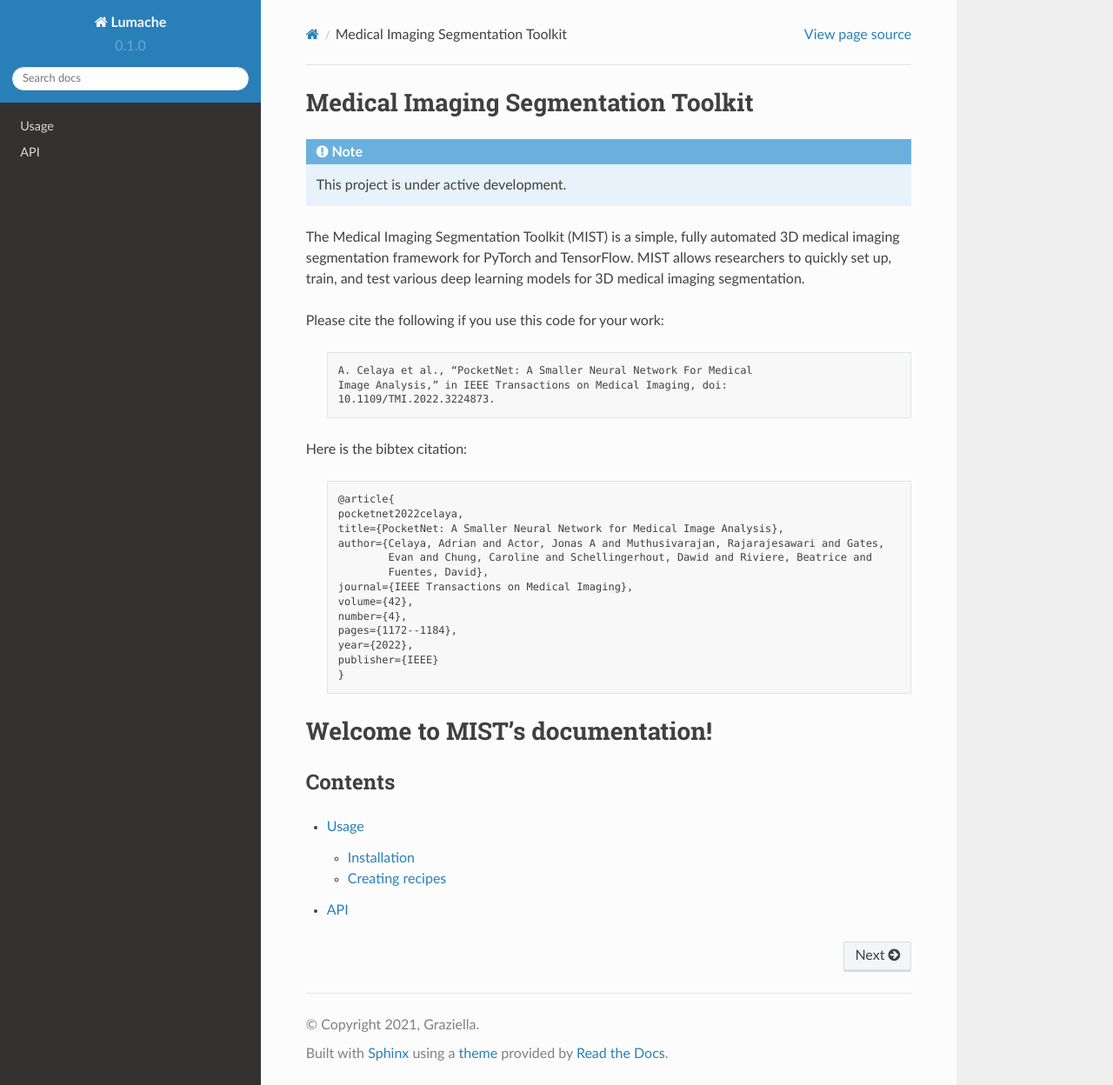
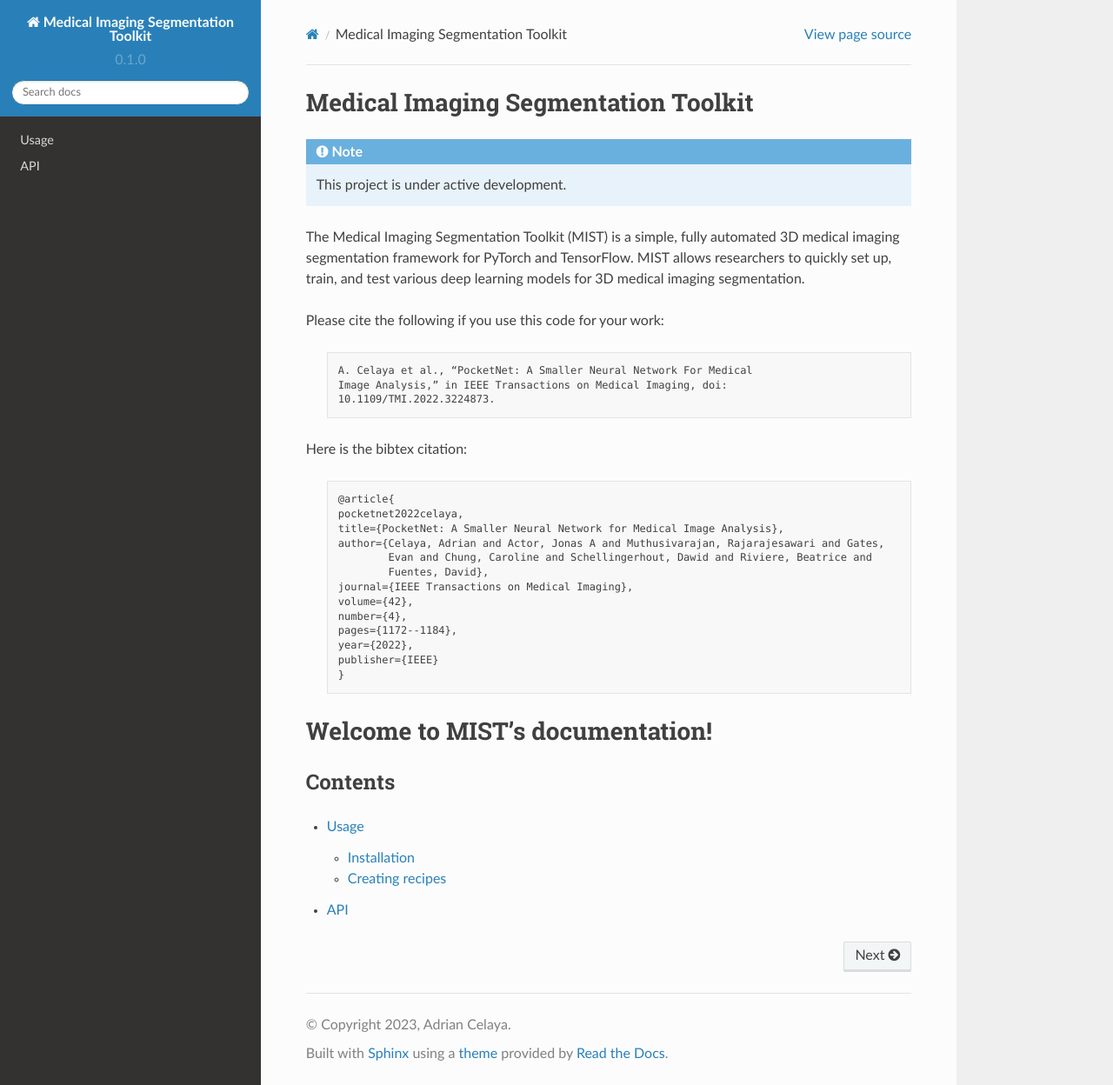
Before and after one commit to aecelaya/mist-docs, a Sphinx documentation site: the page built from docs/source/index.rst, in a window 1280 px wide and 1248 px high. Shown: the whole window at 87% size. Built offline with Sphinx 7.4.7 and the Read the Docs theme 2.0.0, drawn with Linux system fonts in a browser that asks for light colours.

Commit message:
Update conf.py

```diff
--- a/docs/source/conf.py
+++ b/docs/source/conf.py
@@ -2,9 +2,9 @@
 
 # -- Project information
 
-project = 'Lumache'
-copyright = '2021, Graziella'
-author = 'Graziella'
+project = 'Medical Imaging Segmentation Toolkit'
+copyright = '2023, Adrian Celaya'
+author = 'Adrian Celaya'
 
 release = '0.1'
 version = '0.1.0'
```
